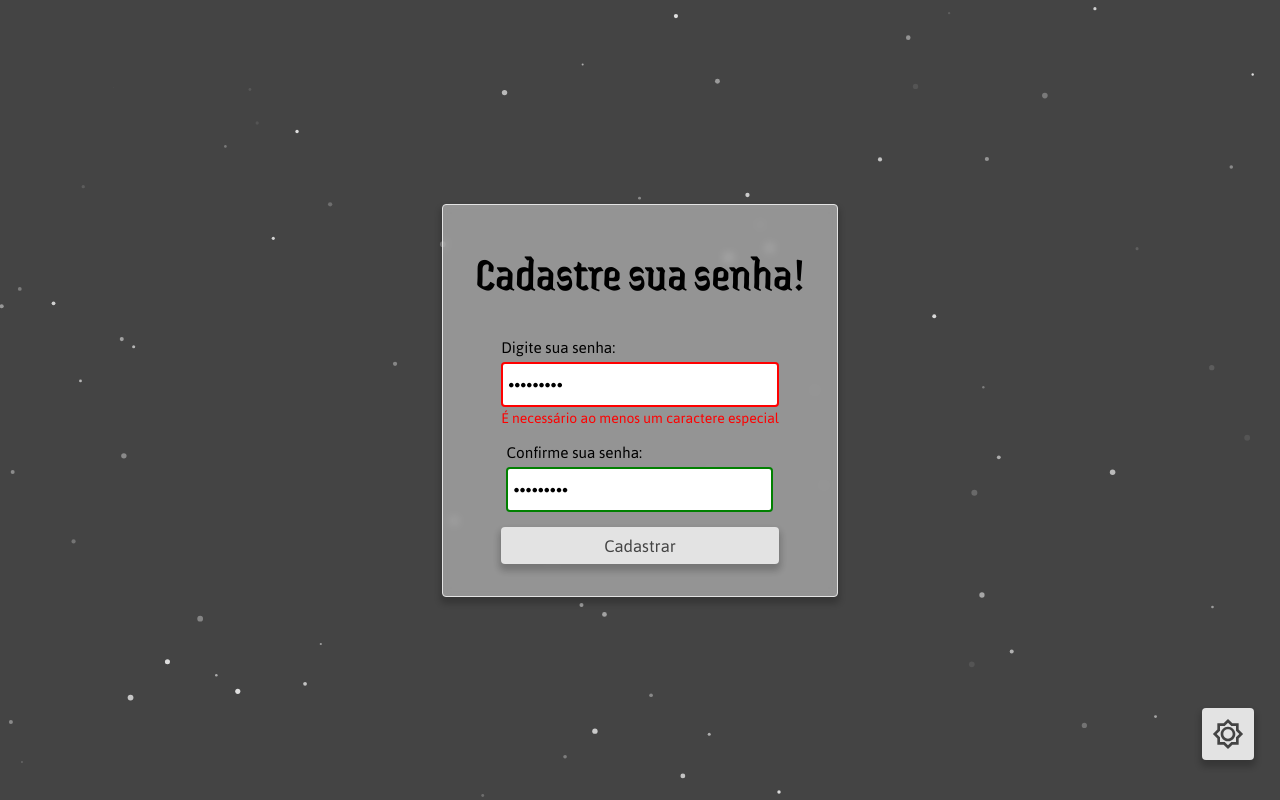
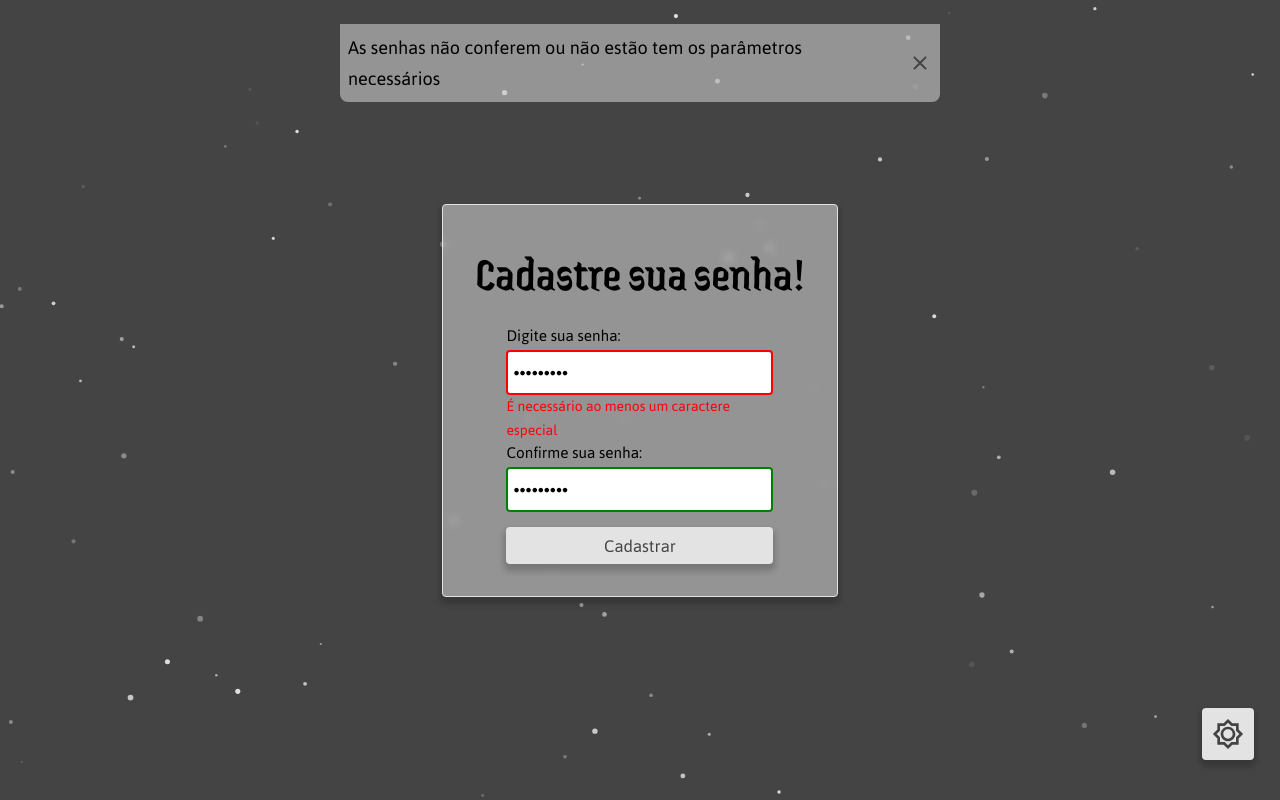
Before and after one commit to pjchronic/app-hecate, a Next.js app: page /public/cadastro in a window 1280 px wide. Both pictures are taken after typing "Sample123", "Sample123" into the empty fields and a click on the button "Cadastrar". Built offline with nearby package versions, Linux system fonts and the light colour scheme.

Commit message:
componente de alerta implementado

```diff
--- /dev/null
+++ b/src/Components/GenericAlert/GenericAlert.tsx
@@ -0,0 +1,171 @@
+import { useTheme } from "@/utils/Context/themeContext";
+import styled from "styled-components";
+import CloseRoundedIcon from "@mui/icons-material/CloseRounded";
+import { useEffect, useState } from "react";
+import { theme, ThemeInterface } from "@/theme/Theme";
+
+
+//#region ---- Interfaces
+
+export interface GenericAlertInterface {
+  msg: string;
+  open: boolean;
+}
+
+interface AlertContainerInterface {
+  appear: boolean;
+  background: string;
+  children: React.ReactNode;
+}
+
+interface ContainerBtnInterface {
+  themeBack: ThemeInterface["themeProvider"];
+}
+
+//#region ------ Styled Components
+
+const ignoredProps = { inputContainer: ["appear", "background", "themeBack"] };
+
+const AlertContainer = styled.div.withConfig({
+  shouldForwardProp: (prop) => !ignoredProps.inputContainer.includes(prop),
+})<AlertContainerInterface>`
+  position: absolute;
+  display: flex;
+  align-items: center;
+  justify-content: space-between;
+  padding: 0.5rem;
+  max-width: 600px;
+  gap: 1.5rem;
+  transition: all 0.3s ease-in-out;
+  background-color: ${(props) => props.background};
+  transform: ${(props) =>
+    props.appear ? "translateX(-50%) scale(1)" : "translateX(-50%) scale(0)"};
+  transform-origin: center;
+
+  top: 3%;
+  left: 50%;
+  border-bottom-left-radius: 8px;
+  border-bottom-right-radius: 8px;
+`;
+
+const ContainerBtn = styled.div.withConfig({
+  shouldForwardProp: (prop) => !ignoredProps.inputContainer.includes(prop),
+})<ContainerBtnInterface>`
+  display: flex;
+  align-items: center;
+  justify-content: center;
+  border-radius: 50%;
+  color: ${(props) =>
+    props.themeBack === "dark mode"
+      ? theme.colors.baseGrafite
+      : theme.colors.baseWhite};
+  cursor: pointer;
+
+  &:hover {
+    background-color: ${(props) =>
+      props.themeBack === "dark mode"
+        ? theme.colors.baseWhite
+        : theme.colors.baseGrafite};
+  }
+`;
+
+const GenericAlert: React.FC<GenericAlertInterface> = ({ msg, open }) => {
+  const { themeProvider } = useTheme();
+  const [hiddenOrExposed, setHiddenOrExposed] = useState<boolean>(false);
+  const [renderAlert, setRenderAlert] = useState<boolean>(false);
+
+  const setThemeBackground = (): string => {
+    let color: string = "";
+
+    switch (themeProvider) {
+      case "dark mode":
+        color = "rgba(227, 227, 227, 0.5)";
+        break;
+
+      case "light mode":
+        color = "rgba(184, 184, 182, 0.9)";
+        break;
+    }
+
+    return color;
+  };
+
+  const handleCloseAlert = () => {
+    setHiddenOrExposed(false);
+    setRenderAlert(false);
+  };
+
+  const handleOpenAlert = () => {
+    setRenderAlert(true);
+    setTimeout(() => {
+      setHiddenOrExposed(true);
+    }, 500);
+  };
+
+  useEffect(() => {
+    const handleAppear = () => {
+      handleOpenAlert();
+
+      setTimeout(() => {
+        handleCloseAlert();
+      }, 7000);
+    };
+
+    if (msg) {
+      handleAppear();
+    }
+  }, [open]);
+
+  return (
+    <>
+      {renderAlert ? (
+        <AlertContainer
+          background={setThemeBackground()}
+          appear={hiddenOrExposed}
+        >
+          <span
+            style={{
+              fontFamily: theme.fonts.contentFont.fontFamily,
+              fontSize: "1.3rem",
+            }}
+          >
+            {msg}
+          </span>
+          <ContainerBtn themeBack={themeProvider} onClick={handleCloseAlert}>
+            <CloseRoundedIcon />
+          </ContainerBtn>
+        </AlertContainer>
+      ) : (
+        ""
+      )}
+    </>
+  );
+};
+
+export default GenericAlert;
+
+
+//#region ------- instuções de uso
+
+    // Ao importar componente, é necessário um use state:
+    // EX:
+            /*
+            const [customAlert, setCustomAlert] = useState<GenericAlertInterface>({
+                msg: "",
+                open: false,
+            });
+            */
+
+    // E também uma função para administrar os estados:
+    // EX:
+
+/*     const handleAlert = (msg: string, open: boolean) => {
+        setCustomAlert({
+          msg,
+          open,
+        });
+
+        setTimeout(() => {
+          setCustomAlert({ ...customAlert, open: false });
+        }, 10000);
+      }; */
--- a/src/Components/InputsText/GenericInputText/GenericInputText.tsx
+++ b/src/Components/InputsText/GenericInputText/GenericInputText.tsx
@@ -94,6 +94,7 @@ const ErrorMessage = styled.span`
   font-size: 1rem;
   font-family: ${theme.fonts.contentFont.fontFamily};
   color: red;
+  width: 238px;
 `;
 
 //#endregion
--- a/src/app/public/cadastro/page.tsx
+++ b/src/app/public/cadastro/page.tsx
@@ -3,6 +3,9 @@
 import GenericButton from "@/Components/Buttons/GenericButton/GenericButton";
 import Container from "@/Components/Container/Container";
 import FlexForm from "@/Components/FlexForm/FlexForm";
+import GenericAlert, {
+  GenericAlertInterface,
+} from "@/Components/GenericAlert/GenericAlert";
 import GenericInputText, {
   InputGenericInterface,
 } from "@/Components/InputsText/GenericInputText/GenericInputText";
@@ -37,6 +40,11 @@ export default function Cadastro() {
       },
     }
   );
+  const [token, setToken] = useState<string | null>();
+  const [customAlert, setCustomAlert] = useState<GenericAlertInterface>({
+    msg: "",
+    open: false,
+  });
 
   const { themeProvider } = useTheme();
 
@@ -44,14 +52,56 @@ export default function Cadastro() {
     const queryParams = new URLSearchParams(window.location.search);
     const tokenFromQuery = queryParams.get("token");
 
-    console.log(tokenFromQuery);
+    setToken(tokenFromQuery);
   }, []);
 
-  const handleSubmit = (e: React.FormEvent<HTMLFormElement>) => {
-    e.preventDefault();
-    console.log("enviado");
+  const handleAlert = (msg: string, open: boolean) => {
+    setCustomAlert({
+      msg,
+      open,
+    });
+
+    setTimeout(() => {
+      setCustomAlert({ ...customAlert, open: false });
+    }, 10000);
   };
 
+  //#region ----- HandleSubmit
+
+  const handleSubmit = async (e: React.FormEvent<HTMLFormElement>) => {
+    e.preventDefault();
+
+    try {
+      if (
+        objectCadastro.senha.validation?.success &&
+        objectCadastro.confirmSenha.validation?.success
+      ) {
+        const response = await fetch(`/api/users?token=${token}`, {
+          method: "POST",
+          headers: {
+            "Content-Type": "application/json",
+          },
+          body: JSON.stringify({ senha: objectCadastro.confirmSenha.content }),
+        });
+
+        const data: { message: string } = await response.json();
+
+        handleAlert(data.message, true);
+      } else {
+        throw new Error(
+          "As senhas não conferem ou não estão tem os parâmetros necessários"
+        );
+      }
+    } catch (error: unknown) {
+      if (error instanceof Error) {
+        handleAlert(error.message, true);
+      } else {
+        handleAlert(String(error), true);
+      }
+    }
+  };
+
+  //#region ----- HandleChange
   const handleChange = (e: React.ChangeEvent<HTMLInputElement>) => {
     const { name, value } = e.target;
 
@@ -214,6 +264,8 @@ export default function Cadastro() {
           <GenericButton themeMode={themeProvider}> Cadastrar</GenericButton>
         </FlexForm>
       </Container>
+
+      <GenericAlert msg={customAlert.msg} open={customAlert.open} />
     </>
   );
 }
```
